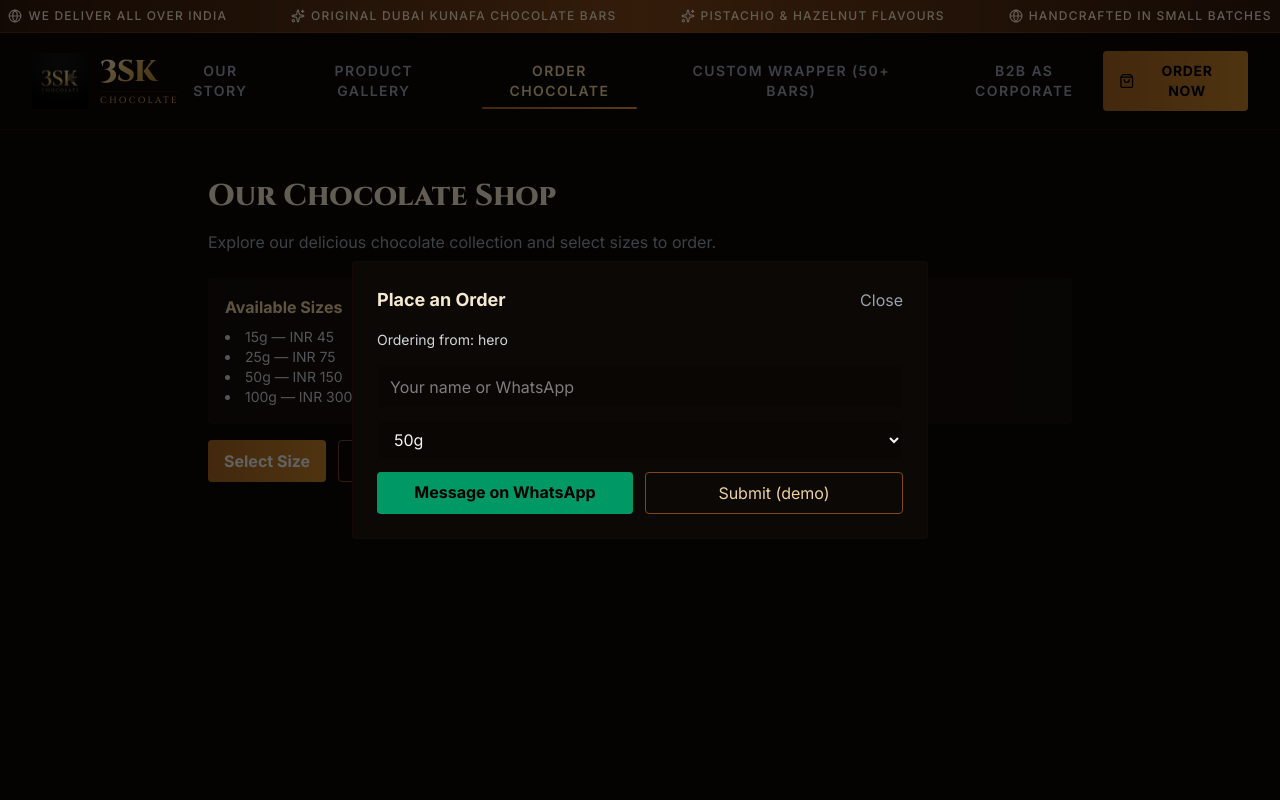
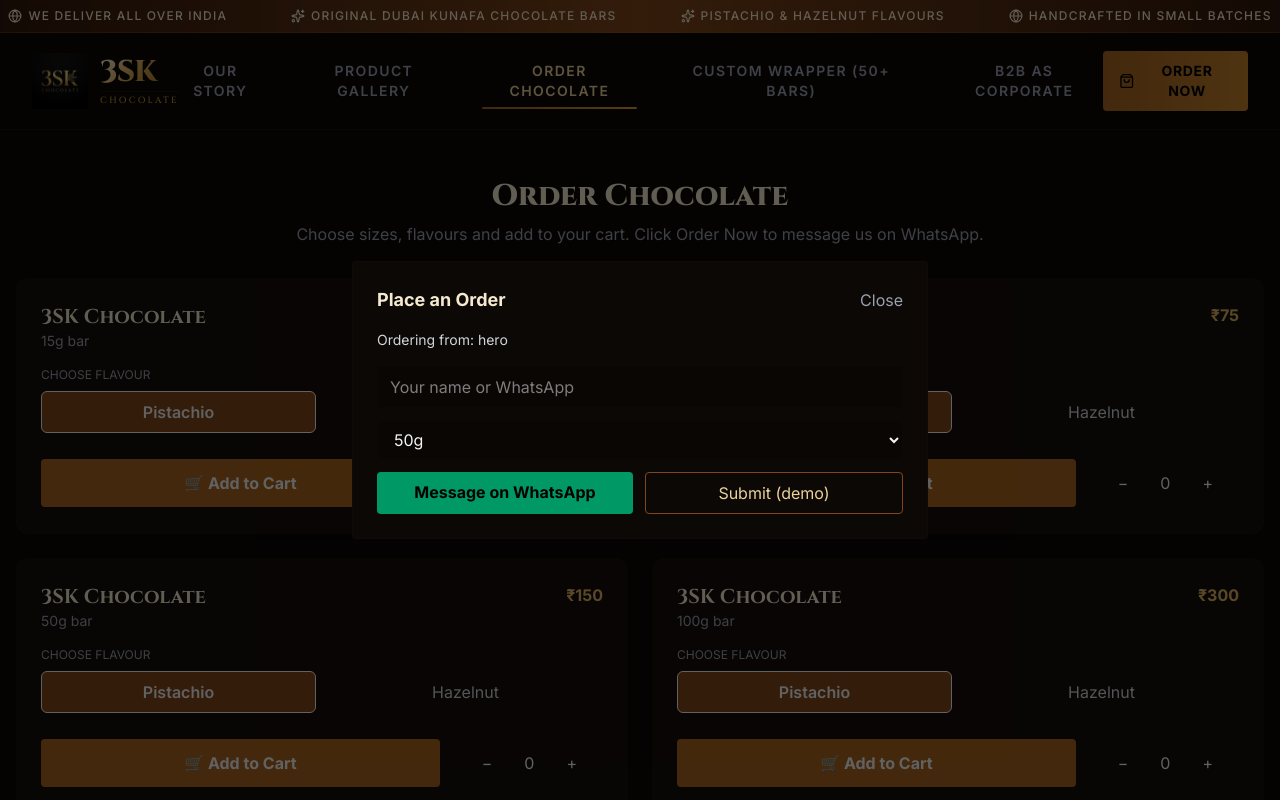
Before and after one commit to KAVYAAG07/3skchocolates, a React (Vite) app: page / in a window 1280 px wide. Both pictures are taken after a click on the button "EXPLORE FLAVOURS". Shown: the top 800 px of the page. Built offline with nearby package versions, Linux system fonts and the light colour scheme.

Commit message:
Implement full ChocolateShop: product cards, flavour selection, cart, and WhatsApp order using WHATSAPP_NUMBER

```diff
--- a/components/ChocolateShop.tsx
+++ b/components/ChocolateShop.tsx
@@ -1,32 +1,139 @@
-import React, { useEffect } from 'react';
+import React, { useEffect, useState } from 'react';
+import { SIZES_DATA, CHOCOLATE_PRODUCTS, WHATSAPP_NUMBER } from '../data';
+
+type CartItem = {
+  size: string;
+  flavour: 'pistachio' | 'hazelnut';
+  qty: number;
+  price: number;
+};
 
 export default function ChocolateShop() {
+  const product = CHOCOLATE_PRODUCTS[0]; // using first product as base (3SK Chocolate)
+  const [selectedFlavours, setSelectedFlavours] = useState<Record<string, 'pistachio' | 'hazelnut'>>(() => {
+    const map: Record<string, 'pistachio' | 'hazelnut'> = {};
+    SIZES_DATA.forEach(s => (map[s.weight] = 'pistachio'));
+    return map;
+  });
+
+  const [cart, setCart] = useState<CartItem[]>([]);
+
   useEffect(() => {
     console.info('ChocolateShop mounted');
   }, []);
 
+  const chooseFlavour = (weight: string, flavour: 'pistachio' | 'hazelnut') => {
+    setSelectedFlavours(prev => ({ ...prev, [weight]: flavour }));
+  };
+
+  const addToCart = (weight: string) => {
+    const flavour = selectedFlavours[weight];
+    const sizeInfo = SIZES_DATA.find(s => s.weight === weight)!;
+    setCart(prev => {
+      const existingIndex = prev.findIndex(item => item.size === weight && item.flavour === flavour);
+      if (existingIndex > -1) {
+        const copy = [...prev];
+        copy[existingIndex].qty += 1;
+        return copy;
+      }
+      return [...prev, { size: weight, flavour, qty: 1, price: sizeInfo.priceInr }];
+    });
+  };
+
+  const updateQty = (weight: string, flavour: 'pistachio' | 'hazelnut', delta: number) => {
+    setCart(prev => {
+      const copy = prev.map(i => ({ ...i }));
+      const idx = copy.findIndex(it => it.size === weight && it.flavour === flavour);
+      if (idx === -1) return prev;
+      copy[idx].qty = Math.max(0, copy[idx].qty + delta);
+      if (copy[idx].qty === 0) copy.splice(idx, 1);
+      return copy;
+    });
+  };
+
+  const cartCount = cart.reduce((s, i) => s + i.qty, 0);
+  const cartTotal = cart.reduce((s, i) => s + i.qty * i.price, 0);
+
+  const openWhatsAppOrder = () => {
+    if (cart.length === 0) {
+      alert('Your cart is empty. Please add items before ordering.');
+      return;
+    }
+
+    const lines: string[] = [];
+    lines.push('Hello, I would like to place an order:');
+    cart.forEach(it => lines.push(`${it.qty} x ${it.size} (${it.flavour}) — INR ${it.qty * it.price}`));
+    lines.push(`Total: INR ${cartTotal}`);
+    lines.push('Name / WhatsApp:');
+
+    const text = encodeURIComponent(lines.join('\n'));
+    const phone = WHATSAPP_NUMBER.replace(/[^0-9]/g, '');
+    const url = `https://wa.me/${phone}?text=${text}`;
+    window.open(url, '_blank');
+  };
+
   return (
     <section id="shop-section" className="bg-dark-chocolate min-h-screen py-12 text-gray-100">
-      <div className="max-w-4xl mx-auto px-4">
-        <h2 className="font-serif text-3xl font-extrabold text-gold-100 mb-4">Our Chocolate Shop</h2>
-        <p className="text-gray-400 mb-6">Explore our delicious chocolate collection and select sizes to order.</p>
+      <div className="max-w-7xl mx-auto px-4">
+        <div className="text-center mb-8">
+          <h2 className="font-serif text-3xl font-extrabold text-gold-100">Order Chocolate</h2>
+          <p className="text-gray-400 mt-2">Choose sizes, flavours and add to your cart. Click Order Now to message us on WhatsApp.</p>
+        </div>
 
-        <div className="space-y-4">
-          <div className="p-4 bg-cocoa-card rounded border border-gold-900/10">
-            <h3 className="font-bold text-gold-200">Available Sizes</h3>
-            <ul className="text-gray-300 mt-2 list-disc list-inside text-sm">
-              <li>15g — INR 45</li>
-              <li>25g — INR 75</li>
-              <li>50g — INR 150</li>
-              <li>100g — INR 300</li>
-            </ul>
+        <div className="grid grid-cols-1 md:grid-cols-2 gap-6">
+          {SIZES_DATA.map(size => (
+            <div key={size.weight} className="bg-cocoa-card rounded-xl p-6 border border-gold-900/10 shadow-lg">
+              <div className="flex justify-between items-start">
+                <div>
+                  <h3 className="font-serif text-xl text-gold-100 font-bold">3SK Chocolate</h3>
+                  <div className="text-sm text-gray-400">{size.weight} bar</div>
+                </div>
+                <div className="text-gold-300 font-bold">₹{size.priceInr}</div>
+              </div>
+
+              <div className="mt-4">
+                <div className="text-xs uppercase text-gray-400 mb-2">Choose Flavour</div>
+                <div className="flex gap-3">
+                  <button
+                    onClick={() => chooseFlavour(size.weight, 'pistachio')}
+                    className={`flex-1 py-2 rounded-md border ${selectedFlavours[size.weight] === 'pistachio' ? 'bg-gold-700 text-dark-chocolate font-semibold' : 'bg-transparent text-gray-300 border-gold-900/20'}`}>
+                    Pistachio
+                  </button>
+                  <button
+                    onClick={() => chooseFlavour(size.weight, 'hazelnut')}
+                    className={`flex-1 py-2 rounded-md border ${selectedFlavours[size.weight] === 'hazelnut' ? 'bg-gold-700 text-dark-chocolate font-semibold' : 'bg-transparent text-gray-300 border-gold-900/20'}`}>
+                    Hazelnut
+                  </button>
+                </div>
+              </div>
+
+              <div className="mt-6 flex items-center gap-4">
+                <button onClick={() => addToCart(size.weight)} className="flex-1 bg-gold-600 hover:bg-gold-500 text-dark-chocolate px-4 py-3 rounded font-bold">🛒 Add to Cart</button>
+
+                <div className="flex items-center gap-2 bg-dark-chocolate/60 px-3 py-2 rounded border border-gold-900/10">
+                  <button aria-label="decrease" onClick={() => updateQty(size.weight, selectedFlavours[size.weight], -1)} className="px-3 py-1 rounded border border-gold-900/10">−</button>
+                  <div className="min-w-[2rem] text-center">{cart.find(i => i.size === size.weight && i.flavour === selectedFlavours[size.weight])?.qty ?? 0}</div>
+                  <button aria-label="increase" onClick={() => updateQty(size.weight, selectedFlavours[size.weight], 1)} className="px-3 py-1 rounded border border-gold-900/10">+</button>
+                </div>
+              </div>
+
+            </div>
+          ))}
+        </div>
+
+        <div className="mt-10 p-6 bg-cocoa-card rounded-xl border border-gold-900/10 flex items-center justify-between">
+          <div>
+            <div className="text-xs text-gray-400 uppercase">Your Cart</div>
+            <div className="font-serif text-2xl text-gold-100 font-bold">{cartCount} Chocolates</div>
+            <div className="text-gold-300 font-bold mt-1">Total ₹{cartTotal}</div>
           </div>
 
-          <div className="flex gap-3">
-            <button id="shop-select-size" className="bg-gradient-to-r from-gold-600 to-gold-500 text-dark-chocolate px-4 py-2 rounded font-bold">Select Size</button>
-            <button id="shop-order-now" className="border border-gold-700 text-gold-200 px-4 py-2 rounded">Proceed to Order</button>
+          <div className="flex gap-4">
+            <button className="px-4 py-3 border border-gold-700 rounded text-gold-200">View Cart ({cartCount})</button>
+            <button onClick={openWhatsAppOrder} className="px-6 py-3 bg-gold-600 rounded text-dark-chocolate font-bold">Order Now</button>
           </div>
         </div>
+
       </div>
     </section>
   );
```
